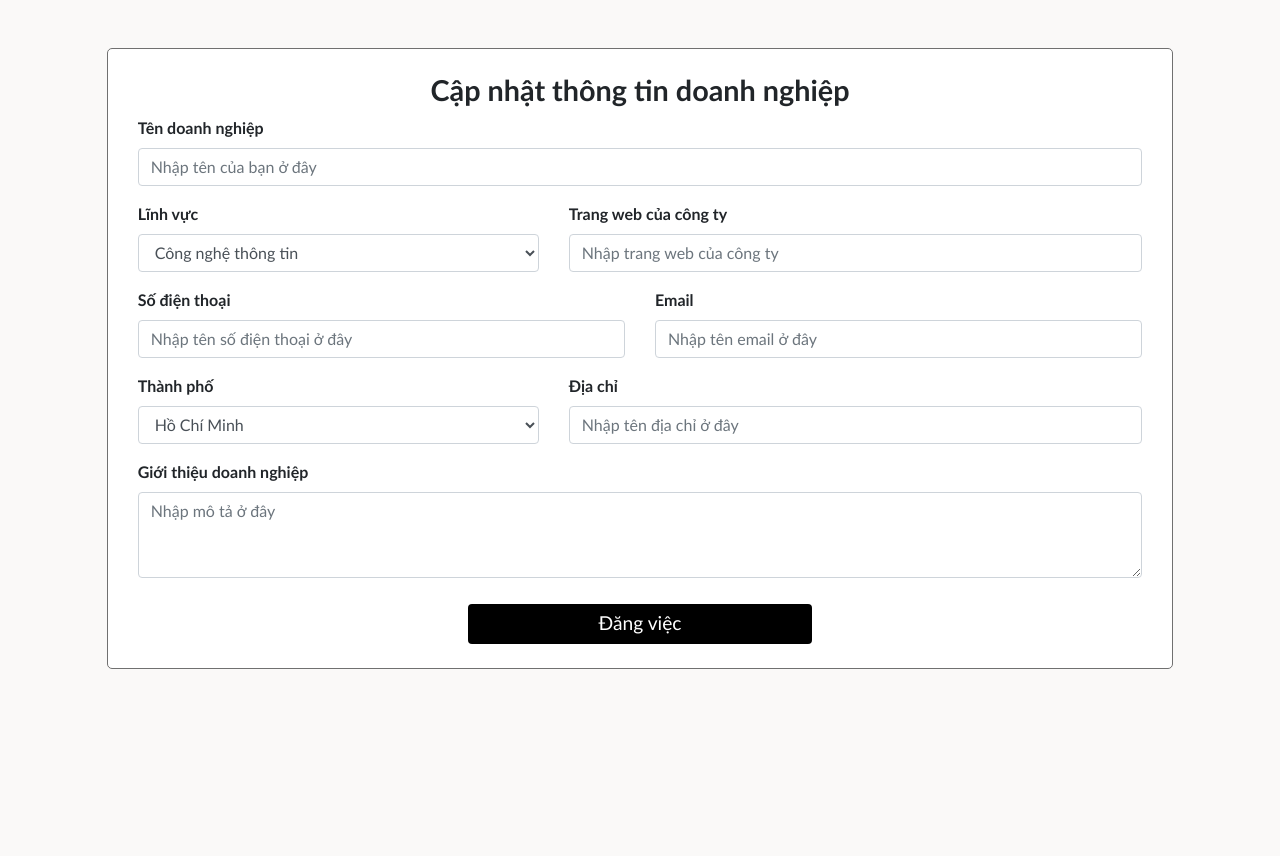
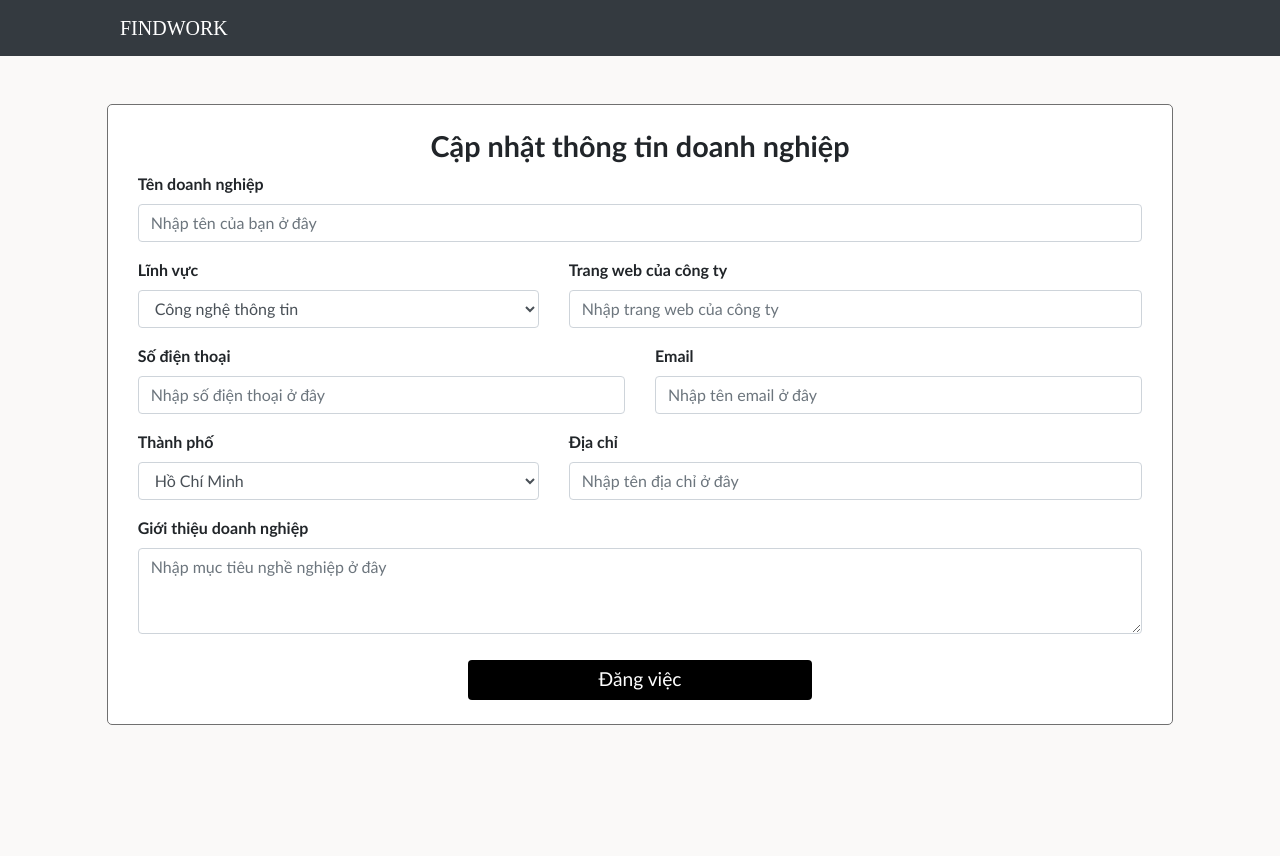
Before and after one commit to duongdang2003/Web-tim-viec, a PHP site: page /capnhatdoanhnghiep.php in a window 1280 px wide. Before the commit the page ends 669 px from the top, so only its background shows below. Run offline with PHP 8.4, Linux system fonts and the light colour scheme.

Commit message:
Update capnhatdoanhnghiep.php

```diff
--- a/capnhatdoanhnghiep.php
+++ b/capnhatdoanhnghiep.php
@@ -26,6 +26,9 @@
   </style>
 </head>
 <body>
+  <nav class="navbar sticky-top navbar-dark bg-dark">
+    <a class="navbar-brand offset-sm-1" href="#" style="font-family:Ink Free, Regularl">FINDWORK</a>
+  </nav>
   <div class="container-fluid bg">
     <div class="row justify-content-center">
       <div class="col-xs-12 col-sm-10 row-container my-5">
@@ -54,7 +57,7 @@
             <div class="d-sm-flex flex-sm-row">
                 <div class="form-group col-sm-6">
                     <label for="number">Số điện thoại</label>
-                    <input type="number" class="form-control py-3" id="number" placeholder="Nhập tên số điện thoại ở đây" required>
+                    <input type="number" class="form-control py-3" id="number" placeholder="Nhập số điện thoại ở đây" required>
                   </div>
                 <div class="form-group col-sm-6">
                     <label for="email">Email</label>
@@ -76,9 +79,9 @@
             </div>
             <div class="form-group col-12">
                 <label for="comment">Giới thiệu doanh nghiệp</label>
-                <textarea class="form-control" rows="3" id="comment" placeholder="Nhập mô tả ở đây" required></textarea>
+                <textarea class="form-control" rows="3" id="comment" placeholder="Nhập mục tiêu nghề nghiệp ở đây" required></textarea>
             </div>
-            <div class="offset-sm-4">
+            <div class="offset-4">
                     <button type="submit" class="mx-auto">Đăng việc</button>
             </div>
         </div>
```
